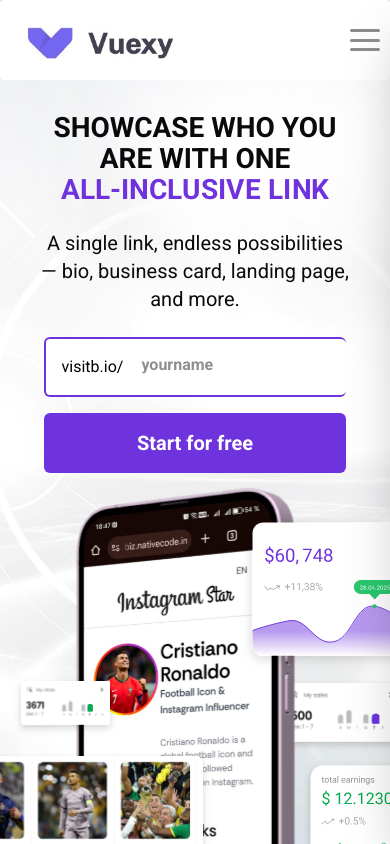
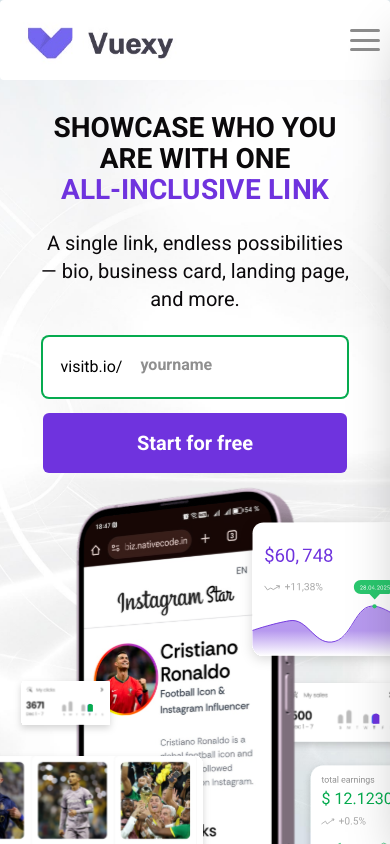
Before and after one commit to NbekWeb/mining, a Vue app: page / in a window 390 px wide. In both pictures the pointer is over the element 195 px from the left and 367 px from the top of the page. Shown: the top 844 px of the page. Built offline with nearby package versions, Linux system fonts and the light colour scheme.

Commit message:
change default route

```diff
--- a/src/components/StartFree.vue
+++ b/src/components/StartFree.vue
@@ -4,7 +4,7 @@
     :class="{ 'active': isActive }"
   >
     <div
-      class="h-full relative flex items-center gap-2 pl-4 max-lg:bg-white max-sm:h-15 max-sm:rounded-md max-sm:border-fiolet group-hover:border-transparent border-l-2 border-y-2 border-fiolet rounded-l-lg"
+      class="h-full box-effect-sm relative flex items-center gap-2 pl-4 max-lg:bg-white max-sm:h-15 max-sm:rounded-md max-sm:border-fiolet group-hover:border-transparent border-l-2 border-y-2 max-sm:border-2 border-fiolet rounded-l-lg"
       :class="isActive && 'border-transparent'"
     >
       <span> visitb.io/ </span>
@@ -68,4 +68,13 @@
     border-right: 1px solid #06ab4f;
   }
 }
+@media (max-width: 640px) {
+  .box-effect-sm:hover,
+  .box-effect-sm:focus,
+  .box-effect-sm.active {
+    box-shadow: 0 0 0 2px #06ab4f;
+    border-color: transparent;
+  }
+
+}
 </style>
```
